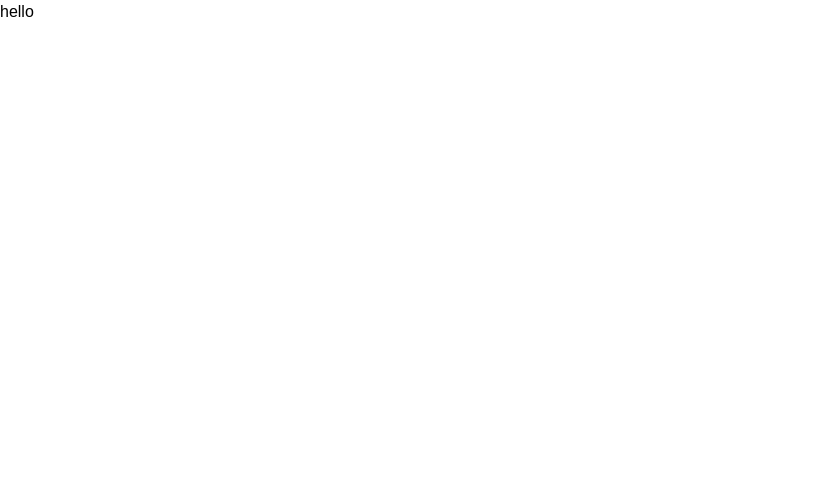
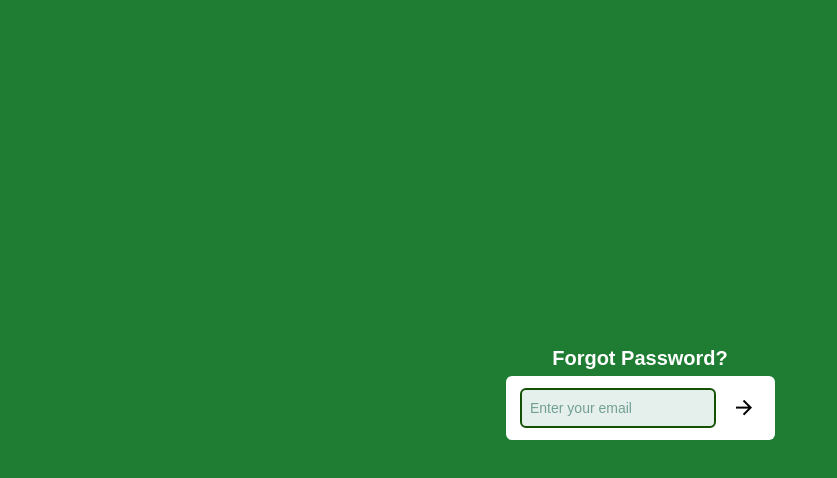
Before and after one commit to asthanapavitra/IGDTUW_PROJECT, a React (Vite) app in the folder frontend/: page /forgot-password in a window 1280 px wide. Shown: the top 478 px of the page, without its empty margins (0-837 px from the left). Built offline with nearby package versions, Linux system fonts and the light colour scheme.

Commit message:
Forgot password done

```diff
--- a/frontend/src/context/StudentContext.jsx
+++ b/frontend/src/context/StudentContext.jsx
@@ -3,9 +3,7 @@ import { createContext } from "react";
 
 export const StudentDataContext = createContext();
 const StudentContext = ({ children }) => {
-  const [student, setStudent] = useState({
-
-  });
+  const [student, setStudent] = useState(null);
   return (
     <div>
       <StudentDataContext.Provider value={{ student, setStudent }}>
--- a/frontend/src/pages/ForgotPassword.jsx
+++ b/frontend/src/pages/ForgotPassword.jsx
@@ -1,24 +1,167 @@
-import React, { useState, useEffect, useRef } from "react";
+import React, { useState, useEffect, useRef, useContext } from "react";
+import { useGSAP } from "@gsap/react";
 import { gsap } from "gsap";
+import { StudentDataContext } from "../context/StudentContext";
+import axios from 'axios'
+import { useNavigate } from "react-router-dom";
+const ForgotPassword = () => {
+  const navigate=useNavigate();
+  const [step, setStep] = useState(0);
+  const emailRef = useRef(null);
+  const questionRef = useRef(null);
+  const passwordRef = useRef(null);
+  const [email, setEmail] = useState("");
+  const [answer, setAnswer] = useState("");
+  const [newPassword, setNewPassword] = useState("");
+  const { student, setStudent } = useContext(StudentDataContext);
 
-const ForgotPassword = () => {
-//   const [step, setStep] = useState(1);
-//   const emailRef = useRef(null);
-//   const questionRef = useRef(null);
-//   const passwordRef = useRef(null);
+  const handleEmail = async () => {
 
-//   useEffect(() => {
-//     if (step === 2) {
-//       gsap.to(emailRef.current, { translateX: "100%", opacity: 0, duration: 0.5 });
-//       gsap.fromTo(questionRef.current, { translateX: "0", opacity: 0 }, { x: "0%", opacity: 1, duration: 0.5 });
-//     } else if (step === 3) {
-//       gsap.to(questionRef.current, { x: "100%", opacity: 0, duration: 0.5 });
-//       gsap.fromTo(passwordRef.current, { x: "-100%", opacity: 0 }, { x: "0%", opacity: 1, duration: 0.5 });
-//     }
-//   }, [step]);
+    try{
+        const res=await axios.post(`${import.meta.env.VITE_BASE_URL}/update-password/check-email`,{
+            email,
+            user:'student'
+        });
+        if(res.status===200){
+          setStep(1);
+          setStudent(res.data.user);
+          console.log(student);
+        }
+
+    }catch(err){
+      alert("Invalid Credentials");
+    }
+  };
+  const handleQuestion = async() => {
+    if(answer==student.securityQuestion.answer){
+      setStep(2);
+    }
+    else{
+      alert("Incorrect answer");
+    }
+
+  };
+  const updatePassword=async()=>{
+
+    try{
+      const res=await axios.post(`${import.meta.env.VITE_BASE_URL}/update-password/new-password`,{
+        email,
+        user:"student",
+        newPassword
+      })
+      if(res.status==200){
+        alert("Password updated successfully ");
+        navigate('/lms-login');
+      }
+    }
+    catch(err){
+      alert("Something went wrong ,try again");
+    }
+  }
+  useGSAP(() => {
+    if (step == 1) {
+      gsap.to(emailRef.current, {
+        translateX: "110%",
+        duration: 0.5,
+      });
+      gsap.to(questionRef.current, {
+        translateX: "0%",
+        duration: 0.5,
+      });
+    } else if (step == 2) {
+      gsap.to(emailRef.current, {
+        translateX: "220%",
+        duration: 0.5,
+      });
+      gsap.to(questionRef.current, {
+        translateX: "110%",
+        duration: 0.5,
+      });
+      gsap.to(passwordRef.current, {
+        translateX: "0%",
+        duration: 0.5,
+      });
+    }
+  }, [step]);
 
   return (
-    <h1>hello</h1>
+    <div className="h-screen flex flex-col justify-center items-center bg-[#1E7D32]">
+      <div className="flex flex-col justify-center items-center">
+        <h1 className="text-white font-bold text-xl mb-1">Forgot Password?</h1>
+        <div className="absolute top-0 w-[300px] h-[80px] relative overflow-x-hidden rounded-md flex flex-col justify-center items-center gap-3">
+          <div
+            ref={passwordRef}
+            className="bg-white px-3 py-3 flex justify-center items-center rounded-md -translate-x-[220%] "
+          >
+            <div className="flex gap-3 justify-center items-center ">
+              <input
+                value={newPassword}
+                onChange={(e) => {
+                  setNewPassword(e.target.value);
+                }}
+                type="password"
+                placeholder="Enter new password"
+                className="bg-emerald-800/10  px-2 py-2 outline-0 border-2 rounded-md border-[#135106] text-sm placeholder:text-emerald-900/50 w-full"
+              />
+              <button onClick={()=>{
+                updatePassword();
+              }} className="rounded-md p-1 hover:text-green-500">
+                <i className="ri-arrow-right-line text-2xl"></i>
+              </button>
+            </div>
+          </div>
+          <div
+            ref={questionRef}
+            className="absolute top-0  h-full w-full  bg-white px-5 py-3 rounded-md -translate-x-[110%] flex  flex-col justify-center gap-1 "
+          >
+            <h3 className=" tracking-tighter text-sm font-mono ml-2 ">
+              {student && student.securityQuestion.question}
+            </h3>
+            <div className="flex gap-2 justify-center items-center">
+              <input
+                value={answer}
+                onChange={(e) => {
+                  setAnswer(e.target.value);
+                }}
+                type="text"
+                placeholder="Enter answer"
+                className="bg-emerald-800/10  px-2 py-1 outline-0 border-2 rounded-md border-[#135106] text-sm placeholder:text-emerald-900/50 w-full"
+              />
+              <button
+                onClick={() => {
+                  handleQuestion();
+                }}
+                className="rounded-md p-1 hover:text-green-500"
+              >
+                <i className="ri-arrow-right-line text-2xl"></i>
+              </button>
+            </div>
+          </div>
+          <div
+            ref={emailRef}
+            className="absolute top-0 bg-white px-3 py-3 rounded-md flex justify-center gap-3"
+          >
+            <input
+              value={email}
+              onChange={(e) => {
+                setEmail(e.target.value);
+              }}
+              type="text"
+              placeholder="Enter your email"
+              className="bg-emerald-800/10 px-2 py-1 outline-0 border-2 rounded-md border-[#135106] text-sm placeholder:text-emerald-900/50 w-[80%]"
+            />
+            <button
+              onClick={() => {
+                handleEmail();
+              }}
+              className="rounded-md p-1 hover:text-green-500"
+            >
+              <i className="ri-arrow-right-line text-2xl"></i>
+            </button>
+          </div>
+        </div>
+      </div>
+    </div>
   );
 };
 
```
